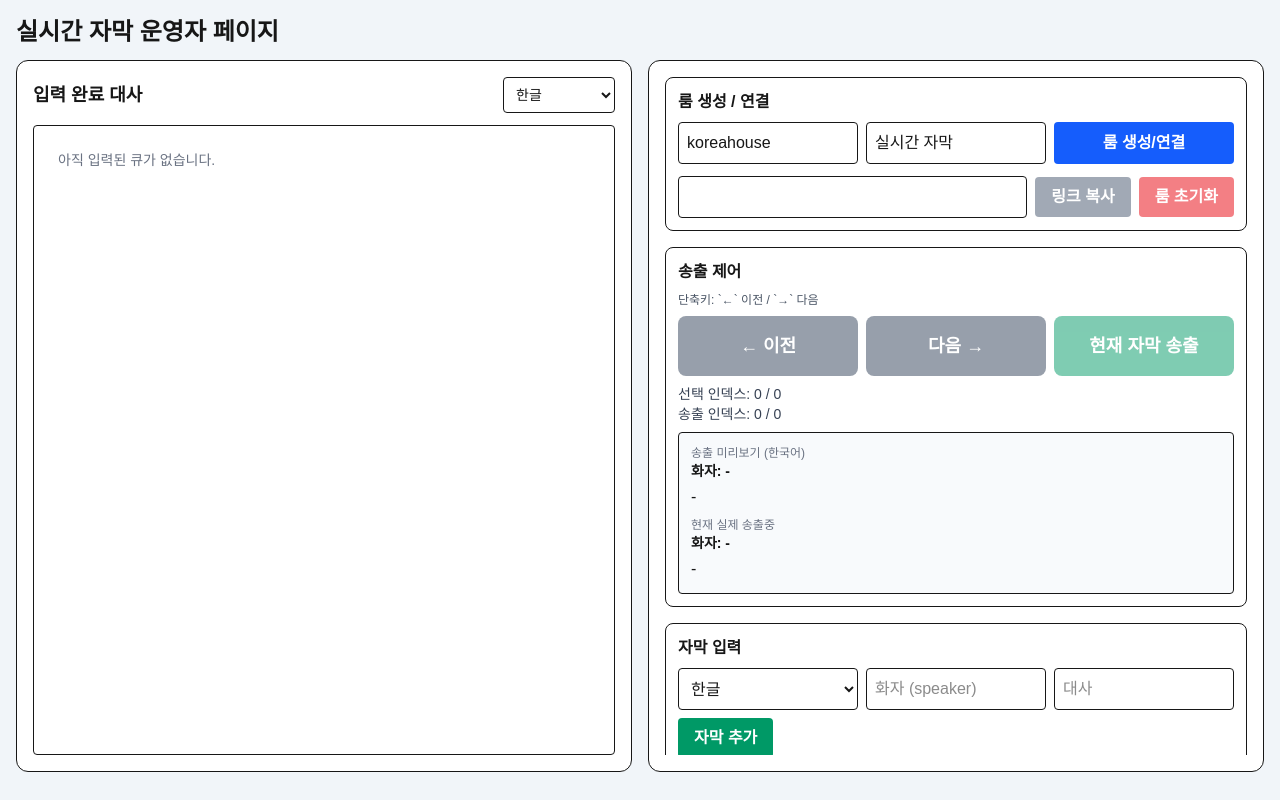
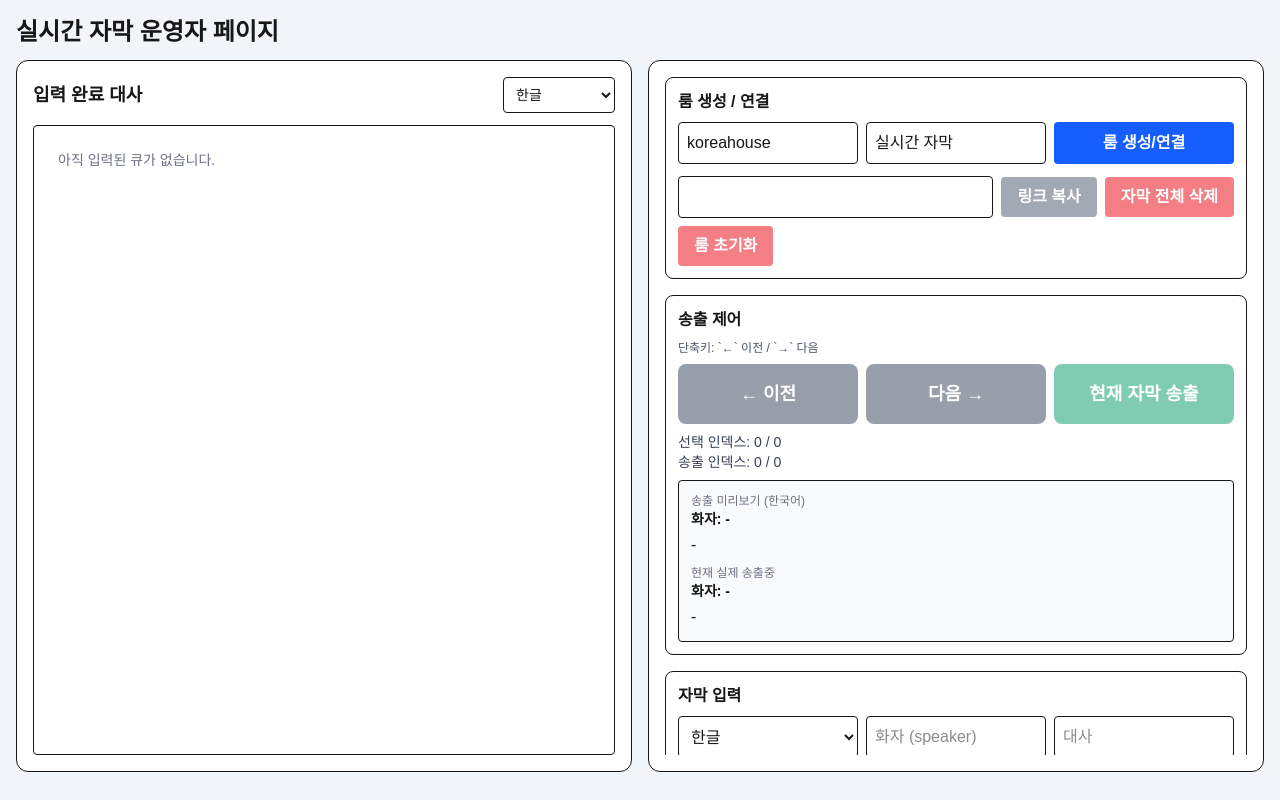
Before and after one commit to tolbilee/traditional-ceremony-app, a Next.js app: page /captions/admin in a window 1280 px wide. Built offline with nearby package versions, Linux system fonts and the light colour scheme; a web font is replaced by a local one.

Commit message:
feat: add one-click bulk caption clear for active room

```diff
--- a/app/captions/admin/page.tsx
+++ b/app/captions/admin/page.tsx
@@ -669,6 +669,46 @@ export default function CaptionsAdminPage() {
     }
   }
 
+  async function clearAllCaptions() {
+    if (!roomCode) {
+      setMessage('먼저 룸을 생성하거나 연결해 주세요.');
+      return;
+    }
+
+    const confirmed = window.confirm('현재 룸의 자막 큐를 모두 삭제할까요? 룸 코드는 유지됩니다.');
+    if (!confirmed) return;
+
+    setBusy(true);
+    setMessage('');
+    try {
+      const res = await fetch('/api/captions/script', {
+        method: 'PUT',
+        headers: { 'Content-Type': 'application/json' },
+        body: JSON.stringify({
+          roomCode,
+          cues: [],
+        }),
+      });
+      const data = await res.json();
+      if (!res.ok) {
+        setMessage(`오류: ${data?.error || '자막 전체 삭제에 실패했습니다.'}`);
+        return;
+      }
+
+      setCues([]);
+      setSelectedIndex(-1);
+      setLiveIndex(-1);
+      setSpeakerInput('');
+      setLineInput('');
+      setBulkInput('');
+      setMessage('자막 전체 삭제가 완료되었습니다.');
+    } catch (error) {
+      setMessage(`오류: ${error instanceof Error ? error.message : String(error)}`);
+    } finally {
+      setBusy(false);
+    }
+  }
+
   async function copyGuestUrl() {
     if (!guestUrl) return;
     await navigator.clipboard.writeText(guestUrl);
@@ -739,6 +779,9 @@ export default function CaptionsAdminPage() {
                 <input className="min-w-[240px] flex-1 rounded border p-2" value={guestUrl} readOnly />
                 <button className={buttonClass('gray')} disabled={!guestUrl} onClick={copyGuestUrl}>
                   링크 복사
+                </button>
+                <button className={buttonClass('red')} disabled={busy || !roomCode} onClick={clearAllCaptions}>
+                  자막 전체 삭제
                 </button>
                 <button className={buttonClass('red')} disabled={busy || !roomCode} onClick={resetRoom}>
                   룸 초기화
```
